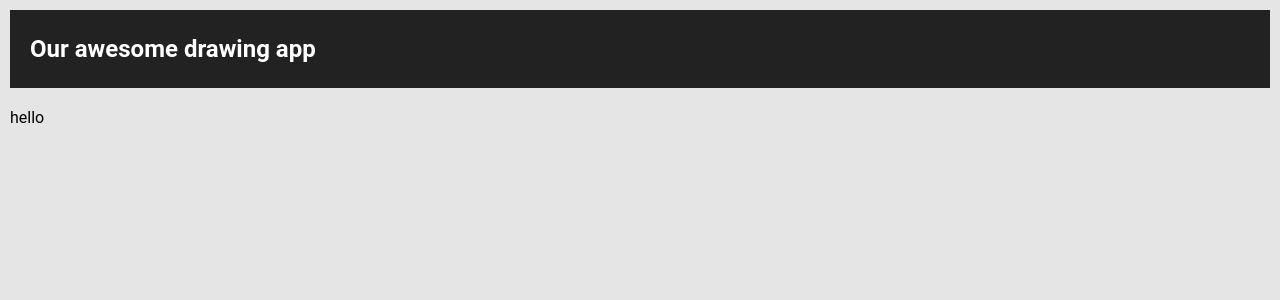
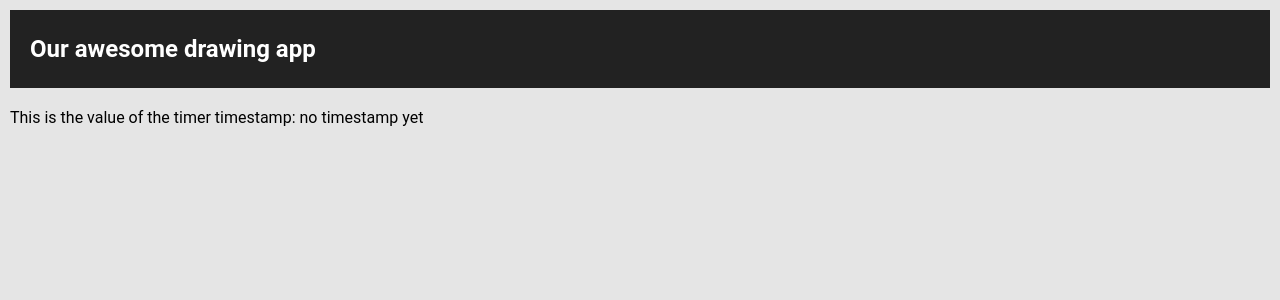
Before and after one commit to wolfwithcode/realtime-drawing-client, a React (Create React App) app: page / in a window 1280 px wide. Shown: the top 300 px of the page. Built offline with nearby package versions, Linux system fonts and the light colour scheme; no server answers.

Commit message:
Implement catching timestamp

```diff
--- a/src/App.js
+++ b/src/App.js
@@ -1,7 +1,21 @@
 import React, { Component } from 'react';
 import './App.css';
+import { subscribeToTimer } from './api';
+class App extends Component {
 
-class App extends Component {
+  constructor(props){
+    super(props);
+
+    subscribeToTimer((timestamp) => {
+      this.setState({
+        timestamp
+      });
+    });
+  }
+
+  state = {
+    timestamp: 'no timestamp yet',
+  }
 
   render() {
     return (
@@ -9,7 +23,7 @@ class App extends Component {
         <div className="App-header">
           <h2>Our awesome drawing app</h2>
         </div>
-        hello
+        This is the value of the timer timestamp: {this.state.timestamp}
       </div>
     );
   }
--- /dev/null
+++ b/src/api.js
@@ -0,0 +1,11 @@
+import openSocket from 'socket.io-client';
+const socket = openSocket('http://localhost:8000');
+
+function subscribeToTimer(cb){
+    socket.on('timer', timestamp => cb(timestamp));
+    socket.emit('subscribeToTimer', 1000);
+}
+
+export {
+    subscribeToTimer,
+}
```
